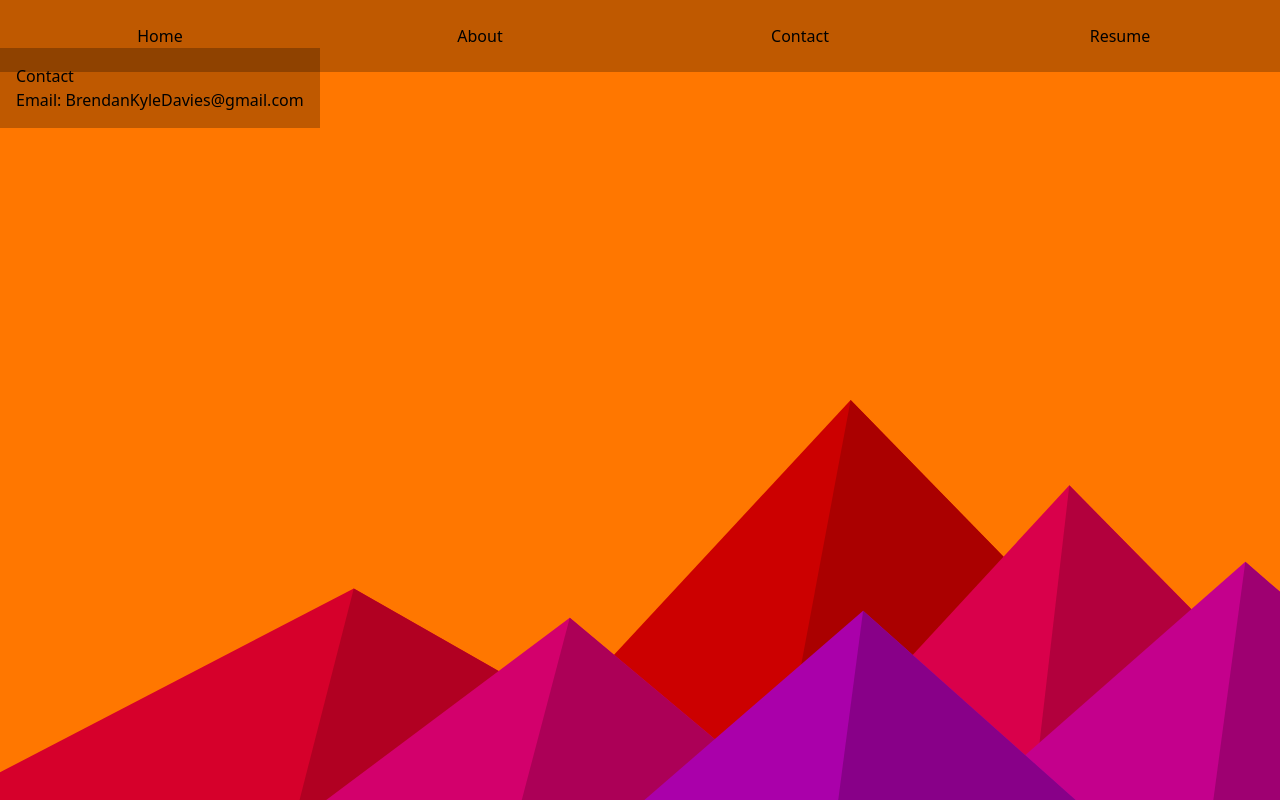
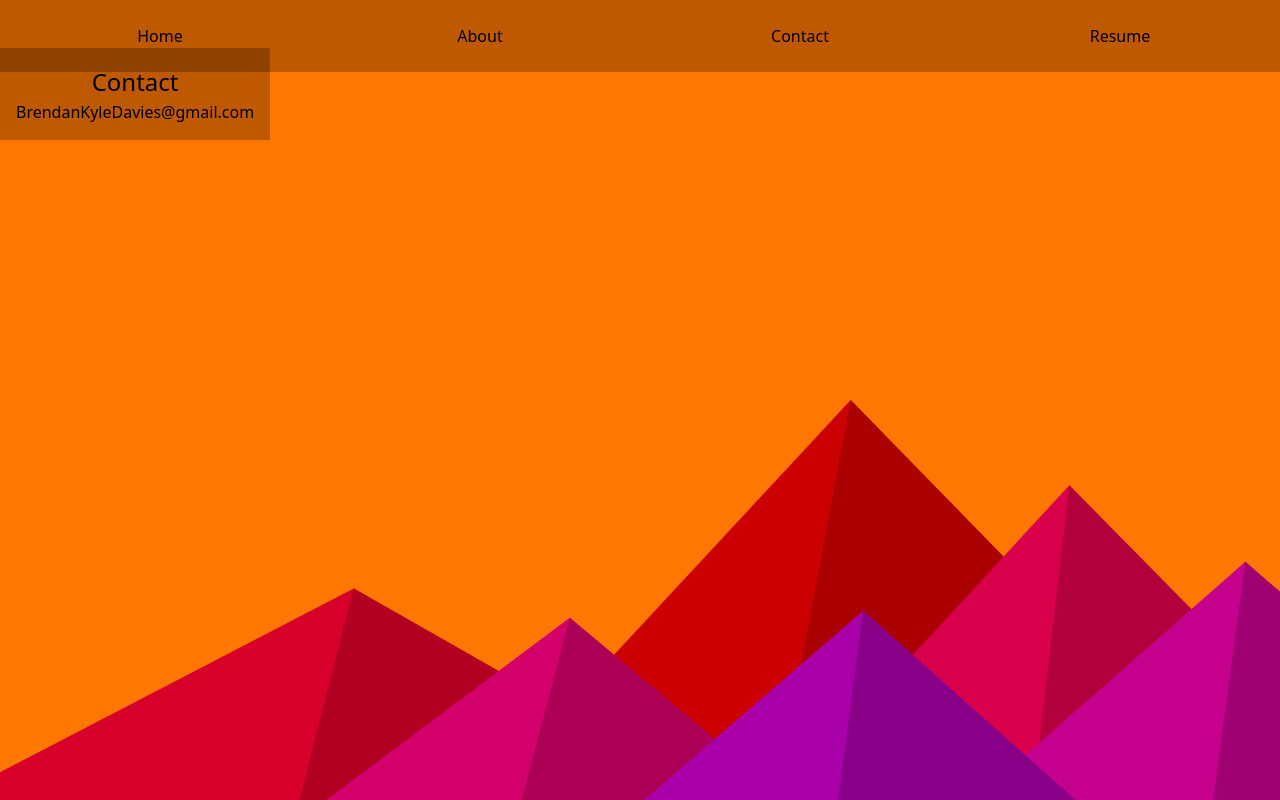
Before and after one commit to BrendanDavies/site, a Next.js app: page /contact in a window 1280 px wide. Built offline with nearby package versions, Linux system fonts and the light colour scheme; what tailwindcss-filters would draw is missing.

Commit message:
make headers slightly nicer

```diff
--- a/components/Card.tsx
+++ b/components/Card.tsx
@@ -5,5 +5,5 @@ interface CardProps {
 }
 
 export const Card = ({ children }: CardProps) => (
-  <div className="inline-block p-4 m-auto bg-black bg-opacity-25 center backdrop-blur">{children}</div>
+  <div className="inline-block p-4 m-auto text-center bg-black bg-opacity-25 center backdrop-blur">{children}</div>
 );
--- a/pages/about.js
+++ b/pages/about.js
@@ -2,7 +2,7 @@ import { Card } from '../components/Card.tsx';
 
 const About = () => (
   <Card>
-    <h1>About</h1>
+    <h1 className="text-2xl">About</h1>
     <p>Software Engineer...</p>
   </Card>
 );
--- a/pages/contact.js
+++ b/pages/contact.js
@@ -2,9 +2,8 @@ import { Card } from '../components/Card.tsx';
 
 const Contact = () => (
   <Card>
-    <h1>Contact</h1>
+    <h1 className="text-2xl">Contact</h1>
     <p>
-      Email:{' '}
       <a href="mailto:brendankyledavies@gmail.com?subject=How%20interesting&body=I-have-many-moneys-for-you">
         BrendanKyleDavies@gmail.com
       </a>
```
